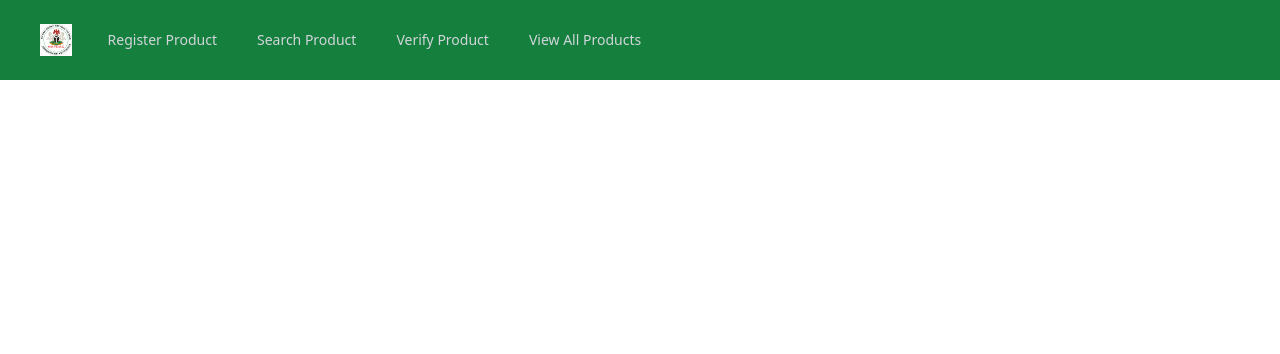
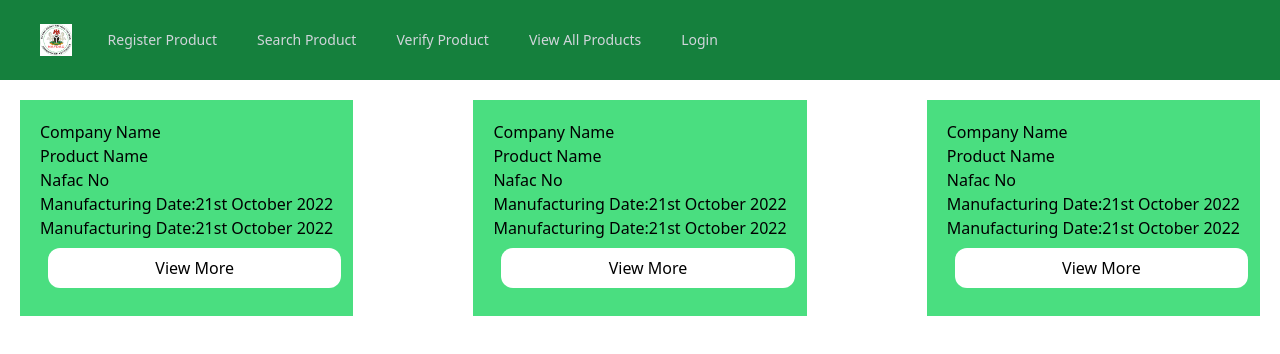
Before and after one commit to 0tuedon/Nafdac, a React (Create React App) app: page /user/products in a window 1280 px wide. Shown: the top 354 px of the page. Built offline with nearby package versions, Linux system fonts and the light colour scheme.

Commit message:
Fixed all merge conflicts

```diff
--- a/src/Main.js
+++ b/src/Main.js
@@ -12,7 +12,7 @@ const Main = () => {
             <Route path="/" element={<Home/>} />
             <Route path="/login" element={<LoginAccount />} />
             <Route path="/products/verify" element={<ShowAuthenitcateProduct/>} />
-            <Route path="/products/search" element={< SearchProduct />} />
+            <Route path="/products/search" element={<SearchProduct />} />
             <Route path="*" element={<Protected/>} />
         </Routes>
   )
--- a/src/components/DropDown.js
+++ b/src/components/DropDown.js
@@ -2,17 +2,19 @@ import React from 'react'
 import '../styles/components/DropDown.css'
 const DropDown = () => {
   return (
-        <div className="sm:hidden" id="mobile-menu">
-            <div className="px-2 pt-2 pb-3 space-y-1">
+    <div className=" md:hidden" id="mobile-menu">
+      <div className="px-2 pt-2 pb-3 space-y-1">
         <a href="/user/register" className="text-gray-300 hover:bg-gray-700 hover:text-white block px-3 py-2 rounded-md text-base font-medium" aria-current="page">Register Product</a>
 
-                <a href="/" className="text-gray-300 hover:bg-gray-700 hover:text-white block px-3 py-2 rounded-md text-base font-medium">Search Product</a>
+        <a href="/products/search" className="text-gray-300 hover:bg-gray-700 hover:text-white block px-3 py-2 rounded-md text-base font-medium">Search Product</a>
 
-                <a href="/" className="text-gray-300 hover:bg-gray-700 hover:text-white block px-3 py-2 rounded-md text-base font-medium">Verify Product</a>
+        <a href="/products/verify" className="text-gray-300 hover:bg-gray-700 hover:text-white block px-3 py-2 rounded-md text-base font-medium">Verify Product</a>
 
-                <a href="/" className="text-gray-300 hover:bg-gray-700 hover:text-white block px-3 py-2 rounded-md text-base font-medium">View All Products</a>
-            </div>
-        </div>
+        <a href="/user/products/" className="text-gray-300 hover:bg-gray-700 hover:text-white block px-3 py-2 rounded-md text-base font-medium">View All Products</a>
+
+        <a href="/login" className="text-gray-300 hover:bg-gray-700 hover:text-white block px-3 py-2 rounded-md text-base font-medium">Login</a>
+      </div>
+    </div>
   )
 }
 
--- a/src/components/Navigation.js
+++ b/src/components/Navigation.js
@@ -17,19 +17,20 @@ const Navigation = () => {
         <div className="relative flex items-center justify-between h-16">
           <div className="flex-1 flex items-center justify-center sm:items-stretch sm:justify-start">
             <div className="flex-shrink-0 flex items-center">
-              <img className="block lg:hidden h-8 w-auto" src={Nafdac} alt="NAFDAC LOGO" />
+              {/* <img className="block md:hidden h-8 w-auto" src={Nafdac} alt="NAFDAC LOGO" /> */}
               <img className="hidden lg:block h-8 w-auto" src={Nafdac} alt="NAFDAC LOGO" />
             </div>
-            <div className="hidden  sm:block sm:ml-6">
+            <div className="hidden  md:block sm:ml-6">
               <div className="flex space-x-4">
                 <a href="/user/register" className=" text-gray-300 hover:bg-gray-700 hover:text-white px-3 py-2 rounded-md text-sm font-medium" aria-current="page">Register Product</a>
                 <a href='/products/search' className="text-gray-300 hover:bg-gray-700 hover:text-white px-3 py-2 rounded-md text-sm font-medium">Search Product</a>
                 <a href="/products/verify" className="text-gray-300 hover:bg-gray-700 hover:text-white px-3 py-2 rounded-md text-sm font-medium">Verify Product</a>
-                <a href="/user/products/view" className="text-gray-300 hover:bg-gray-700 hover:text-white px-3 py-2 rounded-md text-sm font-medium">View All Products</a>
+                <a href="/user/products/" className="text-gray-300 hover:bg-gray-700 hover:text-white px-3 py-2 rounded-md text-sm font-medium">View All Products</a>
+                <a href="/login" className="text-gray-300 hover:bg-gray-700 hover:text-white px-3 py-2 rounded-md text-sm font-medium">Login</a>
               </div>
             </div>
           </div>
-          <div className="absolute inset-y-0 left-0 flex items-center sm:hidden">
+          <div className="absolute inset-y-0 md:inset-x-0 left-0 md:right-0 flex items-center md:hidden">
             <Hamburger toggled={isOpen} toggle={setOpen} />
           </div>
           <div className="absolute inset-y-0 right-0 flex justify-end items-center pr-2 sm:static sm:inset-auto sm:ml-6 sm:pr-0">
--- /dev/null
+++ b/src/components/ViewMoreCard.js
@@ -0,0 +1,29 @@
+import React from 'react'
+
+const ViewMoreCard = () => {
+  return (
+        <div className='flex p-5 m-3 md:m-2 flex-col justify-center items-start text-left bg-green-400'>
+            <div className='name'>
+                <h2>Company Name</h2>
+                <h3>Product Name</h3>
+            </div>
+            <div className='product--details'>
+                <h4>Nafac No</h4>
+                <div>
+                  <span>
+                      Manufacturing Date:
+                      <time>21st October 2022</time>
+                  </span>
+                </div>
+              <div>
+                  <span>
+                      Manufacturing Date:
+                      <time>21st October 2022</time>
+                  </span>
+              </div>
+            </div>
+            <button className='bg-white w-full m-2 py-2 px-3 rounded-xl hover:shadow-xl '>View More</button>
+        </div>
+  )
+}
+export default ViewMoreCard
--- a/src/pages/CreateAccount.js
+++ b/src/pages/CreateAccount.js
@@ -0,0 +1,10 @@
+import React from 'react'
+
+const CreateAccount = () => {
+  return (
+        <div>
+        </div>
+  )
+}
+
+export default CreateAccount
--- a/src/pages/LoginAccount.js
+++ b/src/pages/LoginAccount.js
@@ -8,7 +8,7 @@ const LoginAccount = () => {
         <div className="flex p-9 justify-center items-center">
             <form>
                 {LoginArray.map(data => <Input key={data.key} product={data}/>)}
-                <Button1 class="w-full" text="Login"/>
+                <Button1 class="w-full px-2 py-1 text-lg" text="Login"/>
             </form>
         </div>
   )
--- a/src/pages/UserViewProduct.js
+++ b/src/pages/UserViewProduct.js
@@ -1,9 +1,12 @@
 import React from 'react'
+import ViewMoreCard from '../components/ViewMoreCard'
 
 const UserViewProduct = () => {
   return (
-        <div>
-
+        <div className='md:flex m-3 flex-row justify-between'>
+          <ViewMoreCard/>
+          <ViewMoreCard />
+          <ViewMoreCard />
         </div>
   )
 }
```
Also changed, not shown: 1 other file (tests, documents, lock files or other folders).
